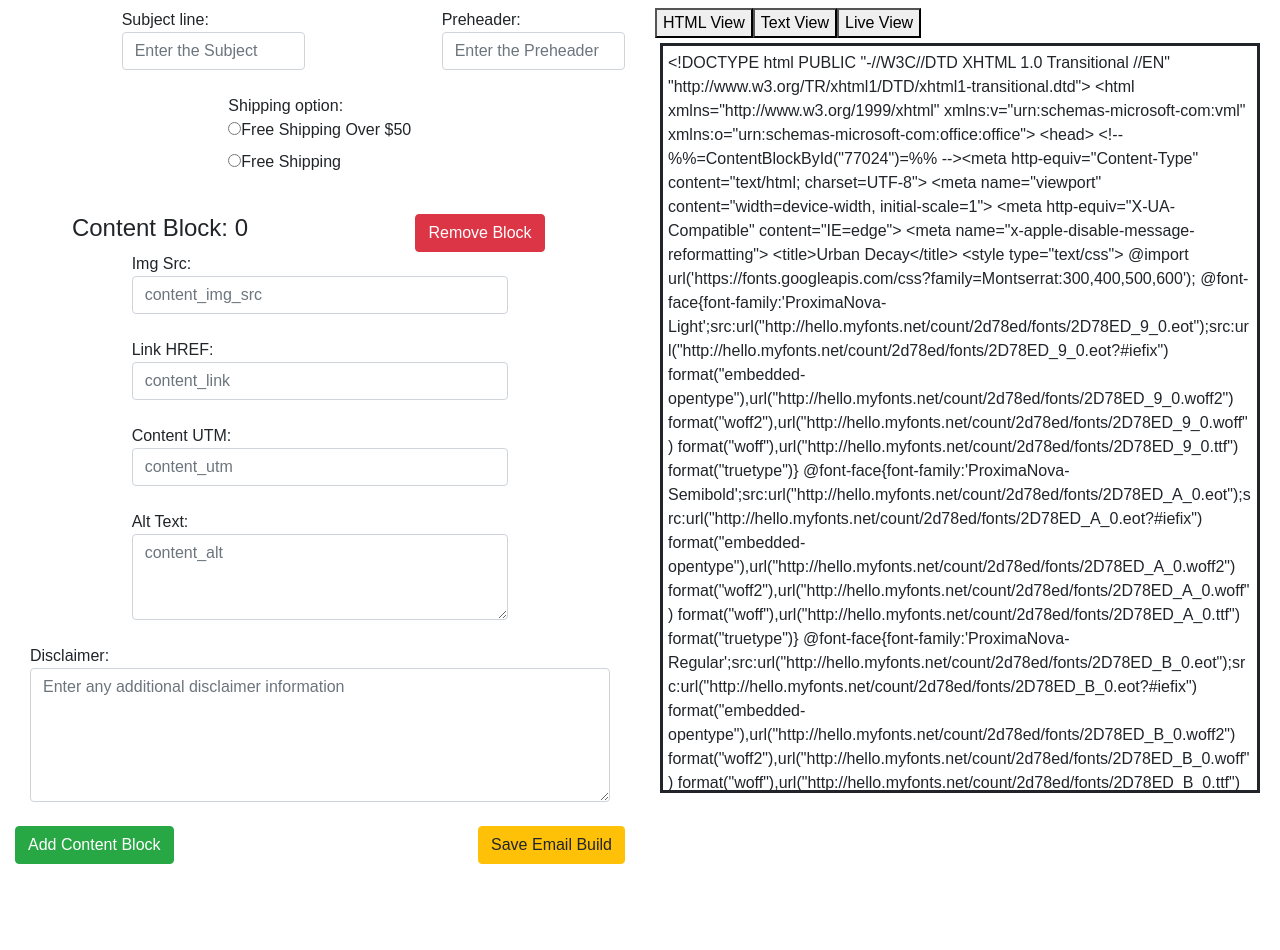
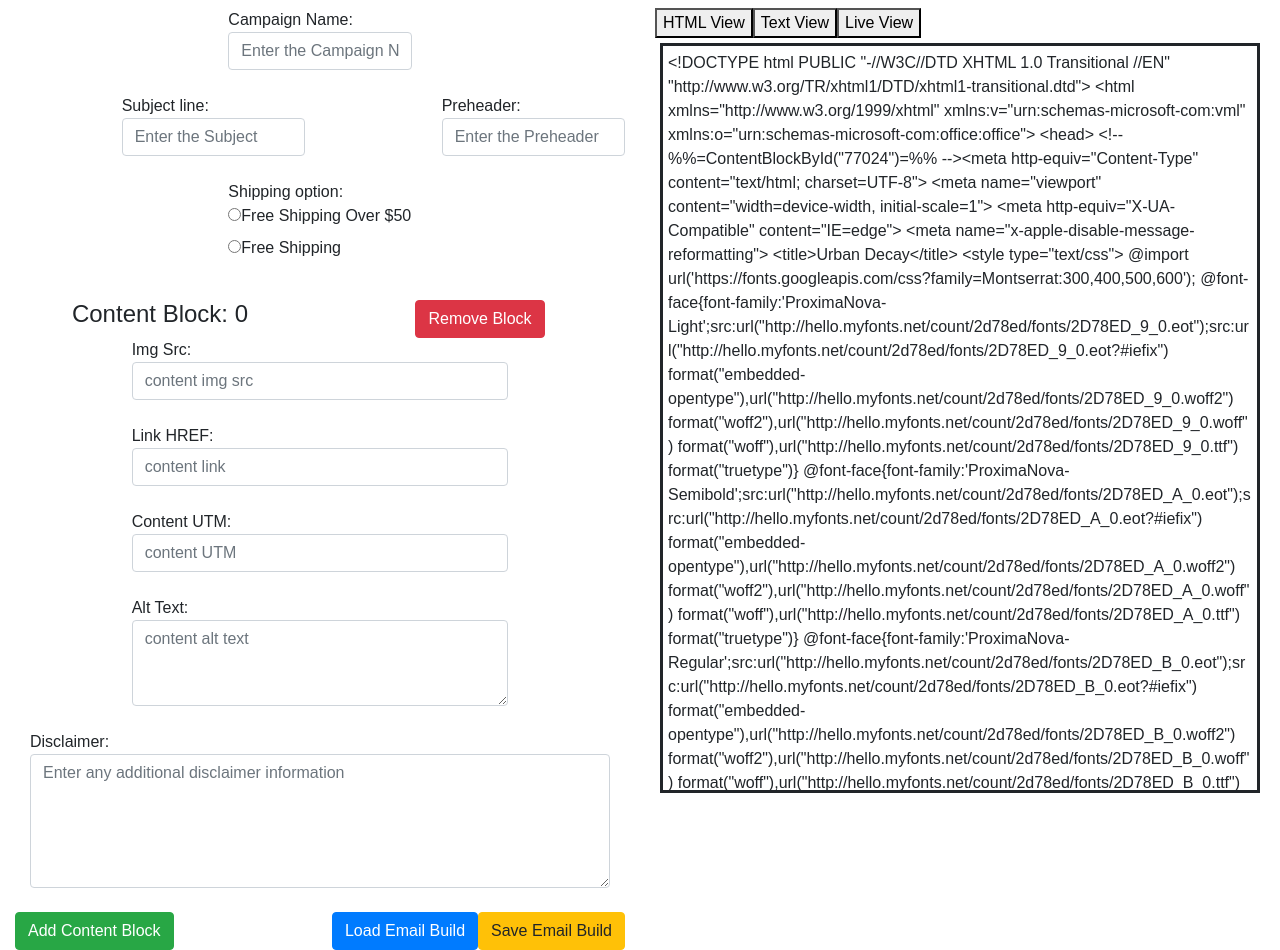
Before and after one commit to GrantHolcombe/UD-Email-builder, a React (Create React App) app: page / in a window 1280 px wide. Shown: the part 48-998 px from the top of the page. Before the commit the page ends 912 px from the top, so only its background shows below. Built offline with nearby package versions, Linux system fonts and the light colour scheme.

Commit message:
Added save and recall functionality based on campaign name

```diff
--- a/src/App.js
+++ b/src/App.js
@@ -1,4 +1,5 @@
 import React, { Component } from 'react';
+import Axios from 'axios';
 import Header from './components/header.js';
 import Content from './components/content.js';
 import Footer from './components/footer.js';
@@ -17,6 +18,7 @@ class App extends Component {
   this.removeContentBlock = this.removeContentBlock.bind(this);
   this.changeView = this.changeView.bind(this);
   this.saveBuild = this.saveBuild.bind(this);
+  this.loadBuild = this.loadBuild.bind(this);
 
 
   this.state = {
@@ -37,7 +39,19 @@ class App extends Component {
 }
 
 saveBuild(){
+  Axios.post('https://bt12aqzvfd.execute-api.us-west-1.amazonaws.com/Production/send-email-obj', this.state );
   console.log(this.state);
+}
+
+loadBuild(){
+  const loadName = prompt("enter a Campaign Name");
+  if(loadName != null) {
+    const newState = Axios.post('https://bt12aqzvfd.execute-api.us-west-1.amazonaws.com/Production/return-email-obj', '"' + loadName + '"' )
+      .then(response =>
+        this.setState(response.data)
+        // console.log(response.data)
+      );
+  }
 }
 
 handleChange(e) {
@@ -148,6 +162,7 @@ changeView(viewId) {
               <div className="col-12">
                 <button className="btn btn-success float-left" onClick={this.addContentBlock}>Add Content Block</button>
                 <button className="btn btn-warning float-right" onClick={this.saveBuild}>Save Email Build</button>
+                <button className="btn btn-primary float-right" onClick={this.loadBuild}>Load Email Build</button>
               </div>
             </div>
 
--- a/src/components/content.js
+++ b/src/components/content.js
@@ -21,22 +21,22 @@ class Content extends Component {
         <div className="col-lg-8 offset-lg-2">
           <div className="form-group">
             <label style={{minWidth: '100%'}}>Img Src:
-              <input className="form-control input-lg" onChange={(e) => {this.props.onChange(e, item.content_id)}} value={item.content_img_src} type="text" name={Object.keys(item)[1]} placeholder={Object.keys(item)[1]} />
+              <input className="form-control input-lg" onChange={(e) => {this.props.onChange(e, item.content_id)}} value={item.content_img_src} type="text" name="content_img_src" placeholder="content img src" />
             </label>
           </div>
           <div className="form-group">
             <label style={{minWidth: '100%'}}>Link HREF:
-              <input className="form-control input-lg" onChange={(e) => {this.props.onChange(e, item.content_id)}} value={item.content_link} type="text" name={Object.keys(item)[2]} placeholder={Object.keys(item)[2]} />
+              <input className="form-control input-lg" onChange={(e) => {this.props.onChange(e, item.content_id)}} value={item.content_link} type="text" name="content_link" placeholder="content link" />
             </label>
           </div>
           <div className="form-group">
             <label style={{minWidth: '100%'}}>Content UTM:
-              <input className="form-control input-lg" onChange={(e) => {this.props.onChange(e, item.content_id)}} value={item.content_utm} type="text" name={Object.keys(item)[3]} placeholder={Object.keys(item)[3]} />
+              <input className="form-control input-lg" onChange={(e) => {this.props.onChange(e, item.content_id)}} value={item.content_utm} type="text" name="content_utm" placeholder="content UTM" />
             </label>
           </div>
           <div className="form-group">
             <label style={{minWidth: '100%'}}>Alt Text:
-              <textarea rows="3" className="form-control input-lg" onChange={(e) => {this.props.onChange(e, item.content_id)}} value={item.content_alt} type="text" name={Object.keys(item)[4]} placeholder={Object.keys(item)[4]} />
+              <textarea rows="3" className="form-control input-lg" onChange={(e) => {this.props.onChange(e, item.content_id)}} value={item.content_alt} type="text" name="content_alt" placeholder="content alt text" />
             </label>
           </div>
         </div>
--- a/src/components/header.js
+++ b/src/components/header.js
@@ -5,6 +5,11 @@ class Header extends Component {
     return (
       <div>
         <div className="row">
+          <div className="col-lg-4 offset-lg-4 form-group">
+            <label>Campaign Name:
+              <input className="form-control" type="text" onChange={this.props.onChange} value={this.props.data.campaign_name} name="campaign_name" placeholder="Enter the Campaign Name" />
+            </label>
+          </div>
           <div className="col-lg-4 offset-lg-2 form-group">
             <label>Subject line:
               <input className="form-control" type="text" onChange={this.props.onChange} value={this.props.data.subject_data} name="subject_data" placeholder="Enter the Subject" />
@@ -19,13 +24,13 @@ class Header extends Component {
             <p style={{margin: 0}}>Shipping option:</p>
             <div className="radio">
               <label>
-                <input name="header_data" onChange={this.props.onChange} type="radio" value="Free Shipping Over $50" checked={this.props.data.header_data =="Free Shipping Over $50"} />
+                <input name="header_data" onChange={this.props.onChange} type="radio" value="Free Shipping Over $50" checked={this.props.data.header_data === "Free Shipping Over $50"} />
                 Free Shipping Over $50
               </label>
             </div>
             <div className="radio">
               <label>
-                <input name="header_data" onChange={this.props.onChange} type="radio" value="Free Shipping" checked={this.props.data.header_data =="Free Shipping"} />
+                <input name="header_data" onChange={this.props.onChange} type="radio" value="Free Shipping" checked={this.props.data.header_data === "Free Shipping"} />
                 Free Shipping
               </label>
             </div>
```
